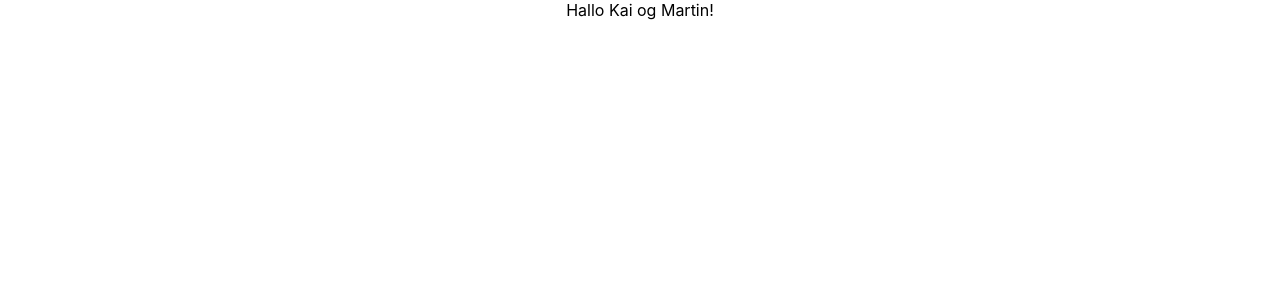
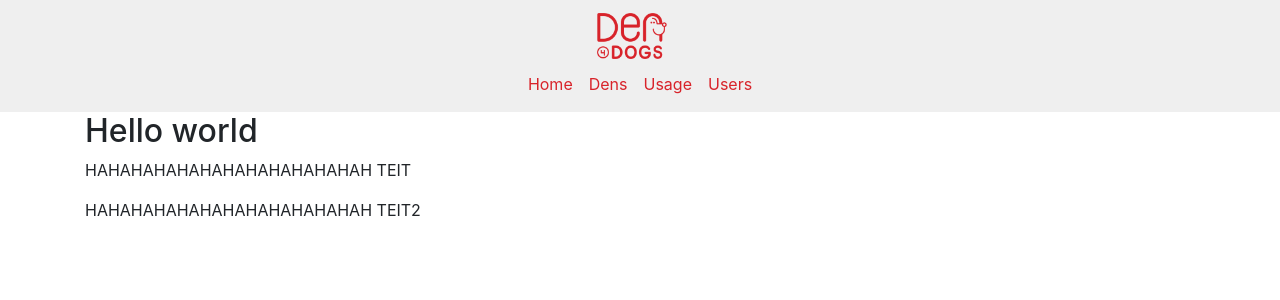
Before and after one commit to kevinberg92/den4dogs, a React (Create React App) app: page / in a window 1280 px wide. Shown: the top 300 px of the page. Built offline with nearby package versions, Linux system fonts and the light colour scheme.

Commit message:
Header component and sub sides shell

```diff
--- a/package.json
+++ b/package.json
@@ -6,13 +6,16 @@
     "@testing-library/jest-dom": "^4.2.4",
     "@testing-library/react": "^9.3.2",
     "@testing-library/user-event": "^7.1.2",
+    "bootstrap": "^4.4.1",
     "react": "^16.12.0",
+    "react-bootstrap": "^1.0.0-beta.16",
     "react-dom": "^16.12.0",
     "react-redux": "^7.1.3",
     "react-router-dom": "^5.1.2",
     "react-scripts": "3.3.0",
     "redux": "^4.0.5",
-    "redux-logger": "^3.0.6"
+    "redux-logger": "^3.0.6",
+    "styled-components": "^5.0.1"
   },
   "scripts": {
     "start": "react-scripts start",
--- a/public/index.html
+++ b/public/index.html
@@ -15,6 +15,13 @@
       user's mobile device or desktop. See https://developers.google.com/web/fundamentals/web-app-manifest/
     -->
     <link rel="manifest" href="%PUBLIC_URL%/manifest.json" />
+    <!-- Latest compiled and minified CSS -->
+    <link
+      rel="stylesheet"
+      href="https://maxcdn.bootstrapcdn.com/bootstrap/4.4.1/css/bootstrap.min.css"
+      integrity="sha384-Vkoo8x4CGsO3+Hhxv8T/Q5PaXtkKtu6ug5TOeNV6gBiFeWPGFN9MuhOf23Q9Ifjh"
+      crossorigin="anonymous"
+    />
     <!--
       Notice the use of %PUBLIC_URL% in the tags above.
       It will be replaced with the URL of the `public` folder during the build.
--- a/src/App.js
+++ /dev/null
@@ -1,13 +0,0 @@
-import React from 'react';
-import logo from './logo.svg';
-import './App.css';
-
-function App() {
-  return (
-    <div className="App">
-     Hallo Kai og Martin!
-    </div>
-  );
-}
-
-export default App;
--- /dev/null
+++ b/src/App.jsx
@@ -0,0 +1,32 @@
+import React, { Component } from "react";
+import { BrowserRouter as Router, Route, Switch } from "react-router-dom";
+import { Home } from "./components/Home/Home";
+import { Usage } from "./components/Home/Usage";
+import { Dens } from "./components/Home/Dens";
+import { NoMatch } from "./components/Home/NoMatch";
+import { Layout } from "./components/Layout.component";
+import { NavigationBar } from "./components/header/NavigationBar.component";
+
+import "./App.css";
+
+class App extends Component {
+  render() {
+    return (
+      <React.Fragment>
+        <NavigationBar />
+        <Layout>
+          <Router>
+            <Switch>
+              <Route exact path="/" component={Home} />
+              <Route path="/dens" component={Dens} />
+              <Route path="/Usage" component={Usage} />
+              <Route component={NoMatch} />
+            </Switch>
+          </Router>
+        </Layout>
+      </React.Fragment>
+    );
+  }
+}
+
+export default App;
--- /dev/null
+++ b/src/components/Home/Dens.js
@@ -0,0 +1,9 @@
+import React from "react";
+
+export const Dens = () => (
+  <div>
+    <h2>Hello Dens</h2>
+    <p>HAHAHAHAHAHAHAHAHAHAHAHAH TEIT</p>
+    <p>HAHAHAHAHAHAHAHAHAHAHAHAH TEIT2</p>
+  </div>
+);
--- /dev/null
+++ b/src/components/Home/Home.js
@@ -0,0 +1,9 @@
+import React from "react";
+
+export const Home = () => (
+  <div>
+    <h2>Hello world</h2>
+    <p>HAHAHAHAHAHAHAHAHAHAHAHAH TEIT</p>
+    <p>HAHAHAHAHAHAHAHAHAHAHAHAH TEIT2</p>
+  </div>
+);
--- /dev/null
+++ b/src/components/Home/NoMatch.js
@@ -0,0 +1,8 @@
+import React from "react";
+
+export const NoMatch = () => (
+  <div>
+    <h2>NoMatch</h2>
+    <p>HAHAHAHAHAHAHAHAHAHAHAHAH FEL SIDE</p>
+  </div>
+);
--- /dev/null
+++ b/src/components/Home/Usage.js
@@ -0,0 +1,9 @@
+import React from "react";
+
+export const Usage = () => (
+  <div>
+    <h2>Hello Usage</h2>
+    <p>HAHAHAHAHAHAHAHAHAHAHAHAH TEIT</p>
+    <p>HAHAHAHAHAHAHAHAHAHAHAHAH TEIT2</p>
+  </div>
+);
--- /dev/null
+++ b/src/components/Layout.component.js
@@ -0,0 +1,4 @@
+import React from "react";
+import { Container } from "react-bootstrap";
+
+export const Layout = props => <Container>{props.children}</Container>;
--- /dev/null
+++ b/src/components/header/NavigationBar.component.js
@@ -0,0 +1,50 @@
+import React from "react";
+import { Nav, Navbar } from "react-bootstrap";
+import styled from "styled-components";
+
+const Styles = styled.div`
+  .navbar {
+    background-color: #efefef;
+  }
+
+  .navbar-brand,
+  .navbar-nav .nav-link {
+    color: #d8232a;
+
+    &:hover {
+      color: #d8232a;
+    }
+  }
+`;
+
+export const NavigationBar = () => (
+  <Styles>
+    <Navbar expand="lg" className="flex-column align-items-center">
+      <Navbar.Brand href="/">
+        <img
+          src={require("../../assets/images/Den4DogsLogoPng.png")}
+          width="70"
+          className="d-inline-block align-top"
+          alt="React bootstrap logo"
+        />
+      </Navbar.Brand>
+      <Navbar.Toggle aria-controls="basic-navbar-nav" />
+      <Navbar.Collapse id="basic-navbar-nav">
+        <Nav className="ml-auto">
+          <Nav.Item>
+            <Nav.Link href="/">Home</Nav.Link>
+          </Nav.Item>
+          <Nav.Item>
+            <Nav.Link href="/dens">Dens</Nav.Link>
+          </Nav.Item>
+          <Nav.Item>
+            <Nav.Link href="/usage">Usage</Nav.Link>
+          </Nav.Item>
+          <Nav.Item>
+            <Nav.Link href="/users">Users</Nav.Link>
+          </Nav.Item>
+        </Nav>
+      </Navbar.Collapse>
+    </Navbar>
+  </Styles>
+);
```
Also changed, not shown: src/assets/images/Den4DogsLogoPng.png (added), 1 other file (tests, documents, lock files or other folders).
